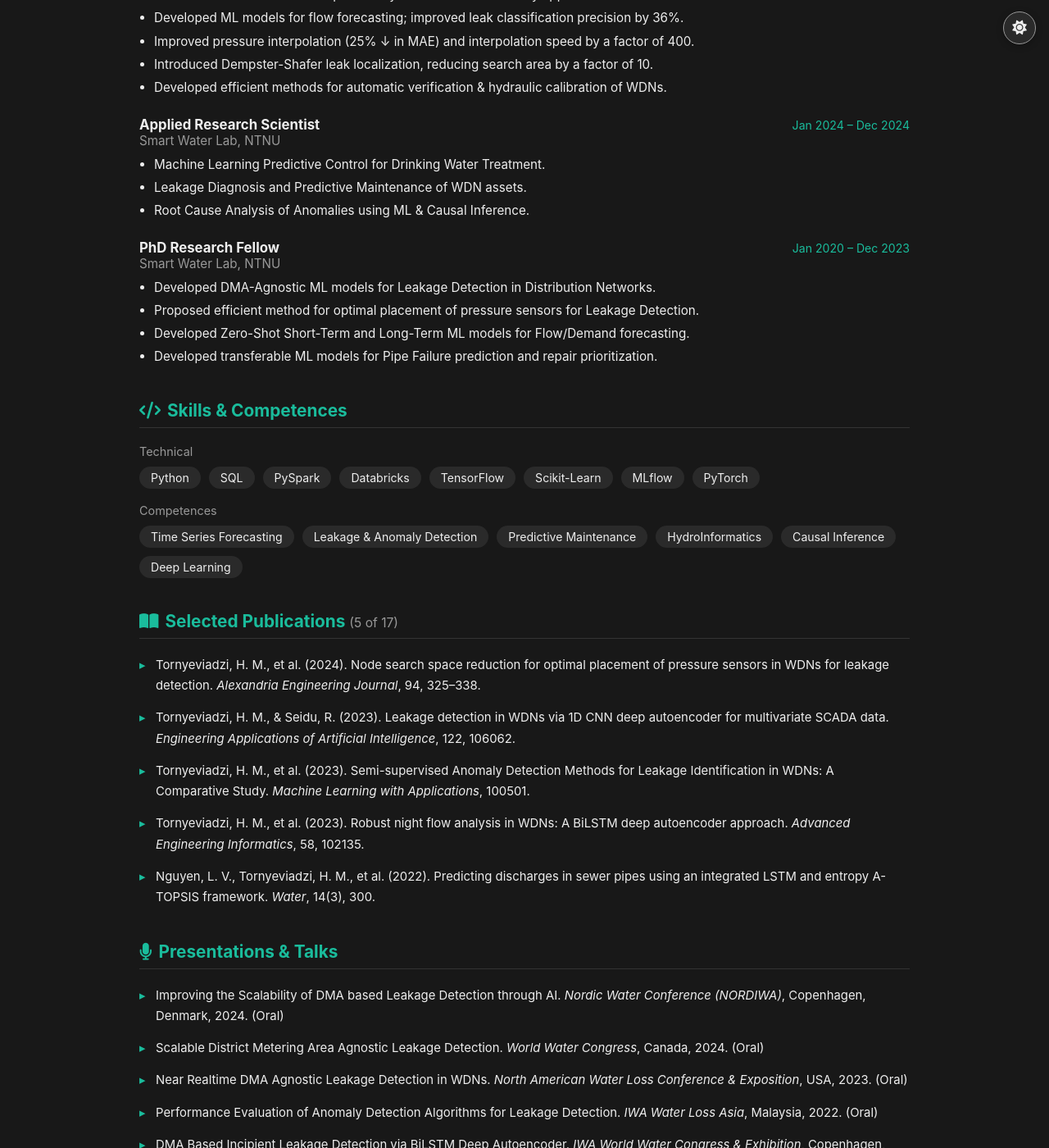
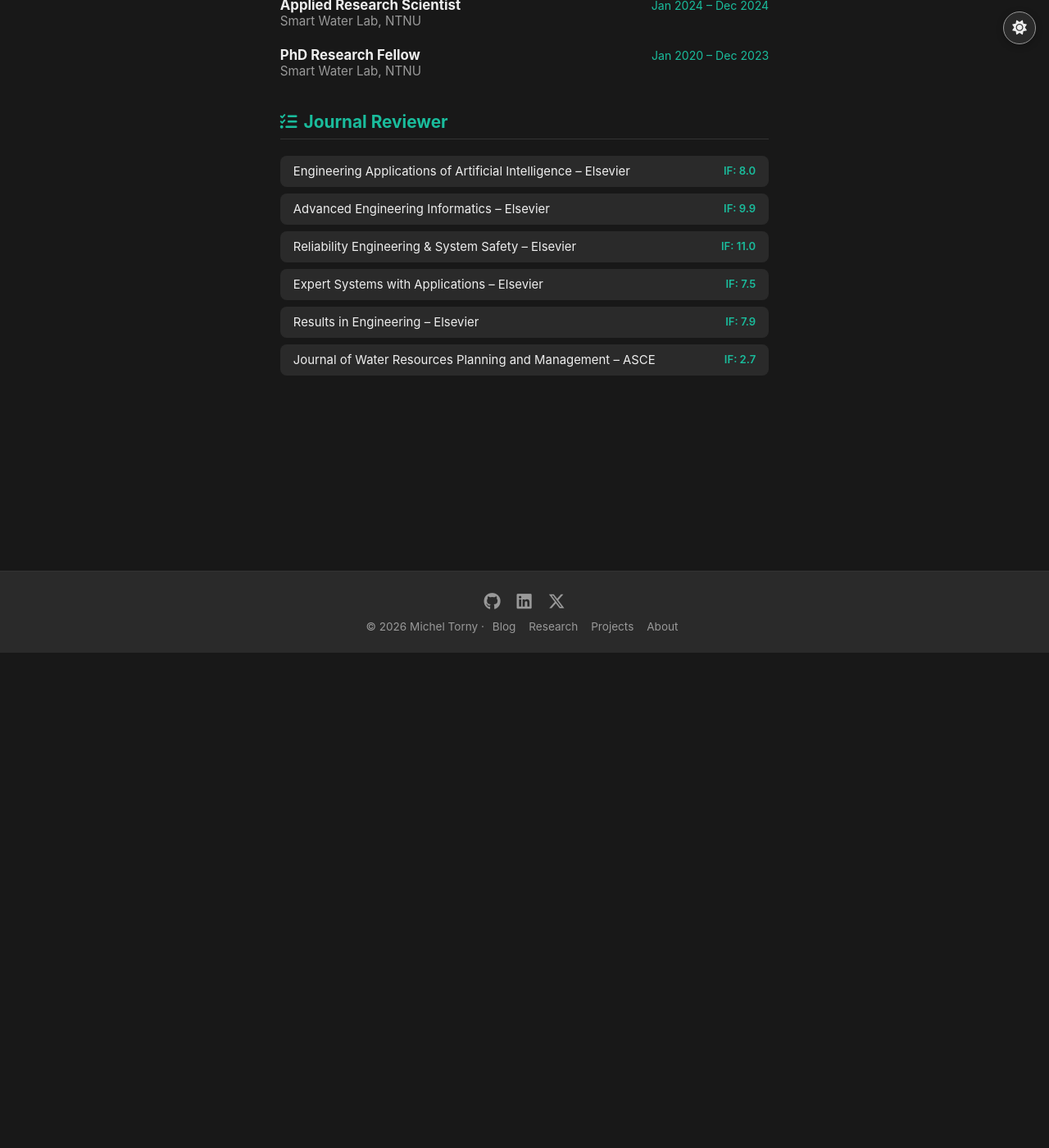
Before and after one commit to McBlaY/mcblay.github.io, a Jekyll site: the page built from pages/about.md, in a window 1280 px wide and 1400 px high, scrolled down 604 px. Shown: the whole window at 82% size. Built offline with Jekyll 4.4.1, drawn with Linux system fonts in a browser that asks for light colours; some of the changed text lies outside the part shown.

Commit message:
Update About page: refine header styling, correct subtitle formatting, and update Google Scholar link

```diff
--- a/pages/about.md
+++ b/pages/about.md
@@ -41,18 +41,14 @@
 <!-- Header -->
 <div class="about-header">
   <img src="/assets/images/profile_pic.jpg" alt="Hoese Michel Tornyeviadzi" onerror="this.style.background='#444';this.removeAttribute('src')">
-  <div class="about-header-text">
+  <div class="about-header-text" style="align-self: center;">
     <h1>Hoese Michel Tornyeviadzi</h1>
-    <div class="subtitle">PhD · Senior Data Scientist · HydroInformatics Researcher</div>
-    <div style="font-size:0.9em; color:var(--muted); margin-bottom:12px;">
-      <i class="fas fa-envelope" style="margin-right:6px;"></i><a href="mailto:mictorny2000@gmail.com" style="color:var(--muted);text-decoration:none;">mictorny2000@gmail.com</a>
-      &nbsp;&middot;&nbsp;
-      <i class="fas fa-graduation-cap" style="margin-right:6px;"></i><a href="https://scholar.google.com/citations?user=Hoese+Michel+Tornyeviadzi" target="_blank" style="color:var(--muted);text-decoration:none;">Google Scholar</a>
-    </div>
+    <div class="subtitle">Data & Applied Scientist</div>
     <div class="social-links">
       <a href="https://github.com/McBlaY" target="_blank" title="GitHub"><i class="fab fa-github"></i></a>
       <a href="https://linkedin.com/in/hoesemicheltornyeviadzi" target="_blank" title="LinkedIn"><i class="fab fa-linkedin"></i></a>
       <a href="https://x.com/tornymichel" target="_blank" title="X / Twitter"><i class="fa-brands fa-x-twitter"></i></a>
+      <a href="https://scholar.google.com/citations?user=Hoese+Michel+Tornyeviadzi" target="_blank" title="Google Scholar"><i class="fas fa-graduation-cap"></i></a>
     </div>
   </div>
 </div>
@@ -86,13 +82,6 @@
       <span class="tl-date">Jun 2024 – Present</span>
     </div>
     <div class="tl-org">HULO.AI</div>
-    <ul>
-      <li>Research Lead and Domain Expert for Hydro-Informatics industry applications &amp; use cases.</li>
-      <li>Developed ML models for flow forecasting; improved leak classification precision by 36%.</li>
-      <li>Improved pressure interpolation (25% ↓ in MAE) and interpolation speed by a factor of 400.</li>
-      <li>Introduced Dempster-Shafer leak localization, reducing search area by a factor of 10.</li>
-      <li>Developed efficient methods for automatic verification &amp; hydraulic calibration of WDNs.</li>
-    </ul>
   </div>
 
   <div class="timeline-item">
@@ -101,11 +90,6 @@
       <span class="tl-date">Jan 2024 – Dec 2024</span>
     </div>
     <div class="tl-org">Smart Water Lab, NTNU</div>
-    <ul>
-      <li>Machine Learning Predictive Control for Drinking Water Treatment.</li>
-      <li>Leakage Diagnosis and Predictive Maintenance of WDN assets.</li>
-      <li>Root Cause Analysis of Anomalies using ML &amp; Causal Inference.</li>
-    </ul>
   </div>
 
   <div class="timeline-item">
@@ -114,64 +98,7 @@
       <span class="tl-date">Jan 2020 – Dec 2023</span>
     </div>
     <div class="tl-org">Smart Water Lab, NTNU</div>
-    <ul>
-      <li>Developed DMA-Agnostic ML models for Leakage Detection in Distribution Networks.</li>
-      <li>Proposed efficient method for optimal placement of pressure sensors for Leakage Detection.</li>
-      <li>Developed Zero-Shot Short-Term and Long-Term ML models for Flow/Demand forecasting.</li>
-      <li>Developed transferable ML models for Pipe Failure prediction and repair prioritization.</li>
-    </ul>
   </div>
-</div>
-
-<!-- Skills -->
-<div class="about-section">
-  <h2><i class="fas fa-code" style="margin-right:8px;"></i>Skills &amp; Competences</h2>
-  <p style="color:var(--muted);font-size:0.9em;margin-bottom:10px;">Technical</p>
-  <div class="skills-grid" style="margin-bottom:18px;">
-    <span class="skill-tag">Python</span>
-    <span class="skill-tag">SQL</span>
-    <span class="skill-tag">PySpark</span>
-    <span class="skill-tag">Databricks</span>
-    <span class="skill-tag">TensorFlow</span>
-    <span class="skill-tag">Scikit-Learn</span>
-    <span class="skill-tag">MLflow</span>
-    <span class="skill-tag">PyTorch</span>
-  </div>
-  <p style="color:var(--muted);font-size:0.9em;margin-bottom:10px;">Competences</p>
-  <div class="skills-grid">
-    <span class="skill-tag">Time Series Forecasting</span>
-    <span class="skill-tag">Leakage &amp; Anomaly Detection</span>
-    <span class="skill-tag">Predictive Maintenance</span>
-    <span class="skill-tag">HydroInformatics</span>
-    <span class="skill-tag">Causal Inference</span>
-    <span class="skill-tag">Deep Learning</span>
-  </div>
-</div>
-
-<!-- Publications -->
-<div class="about-section">
-  <h2><i class="fas fa-book-open" style="margin-right:8px;"></i>Selected Publications <span style="font-size:0.75em;color:var(--muted);font-weight:400;">(5 of 17)</span></h2>
-  <ul class="pub-list">
-    <li>Tornyeviadzi, H. M., et al. (2024). Node search space reduction for optimal placement of pressure sensors in WDNs for leakage detection. <em>Alexandria Engineering Journal</em>, 94, 325–338.</li>
-    <li>Tornyeviadzi, H. M., &amp; Seidu, R. (2023). Leakage detection in WDNs via 1D CNN deep autoencoder for multivariate SCADA data. <em>Engineering Applications of Artificial Intelligence</em>, 122, 106062.</li>
-    <li>Tornyeviadzi, H. M., et al. (2023). Semi-supervised Anomaly Detection Methods for Leakage Identification in WDNs: A Comparative Study. <em>Machine Learning with Applications</em>, 100501.</li>
-    <li>Tornyeviadzi, H. M., et al. (2023). Robust night flow analysis in WDNs: A BiLSTM deep autoencoder approach. <em>Advanced Engineering Informatics</em>, 58, 102135.</li>
-    <li>Nguyen, L. V., Tornyeviadzi, H. M., et al. (2022). Predicting discharges in sewer pipes using an integrated LSTM and entropy A-TOPSIS framework. <em>Water</em>, 14(3), 300.</li>
-  </ul>
-</div>
-
-<!-- Presentations -->
-<div class="about-section">
-  <h2><i class="fas fa-microphone" style="margin-right:8px;"></i>Presentations &amp; Talks</h2>
-  <ul class="pub-list">
-    <li>Improving the Scalability of DMA based Leakage Detection through AI. <em>Nordic Water Conference (NORDIWA)</em>, Copenhagen, Denmark, 2024. (Oral)</li>
-    <li>Scalable District Metering Area Agnostic Leakage Detection. <em>World Water Congress</em>, Canada, 2024. (Oral)</li>
-    <li>Near Realtime DMA Agnostic Leakage Detection in WDNs. <em>North American Water Loss Conference &amp; Exposition</em>, USA, 2023. (Oral)</li>
-    <li>Performance Evaluation of Anomaly Detection Algorithms for Leakage Detection. <em>IWA Water Loss Asia</em>, Malaysia, 2022. (Oral)</li>
-    <li>DMA Based Incipient Leakage Detection via BiLSTM Deep Autoencoder. <em>IWA World Water Congress &amp; Exhibition</em>, Copenhagen, 2022. (Poster)</li>
-    <li>Domain Agnostic ML Methods for Anomaly Detection in WDNs. <em>SINTEF</em>, Norway. (Invited Talk)</li>
-    <li>Data Driven Leakage Detection in WDNs. <em>VANFORSK</em>, Norway. (Invited Talk)</li>
-  </ul>
 </div>
 
 <!-- Journal Reviewer -->
```
Also changed, not shown: 1 other file.
